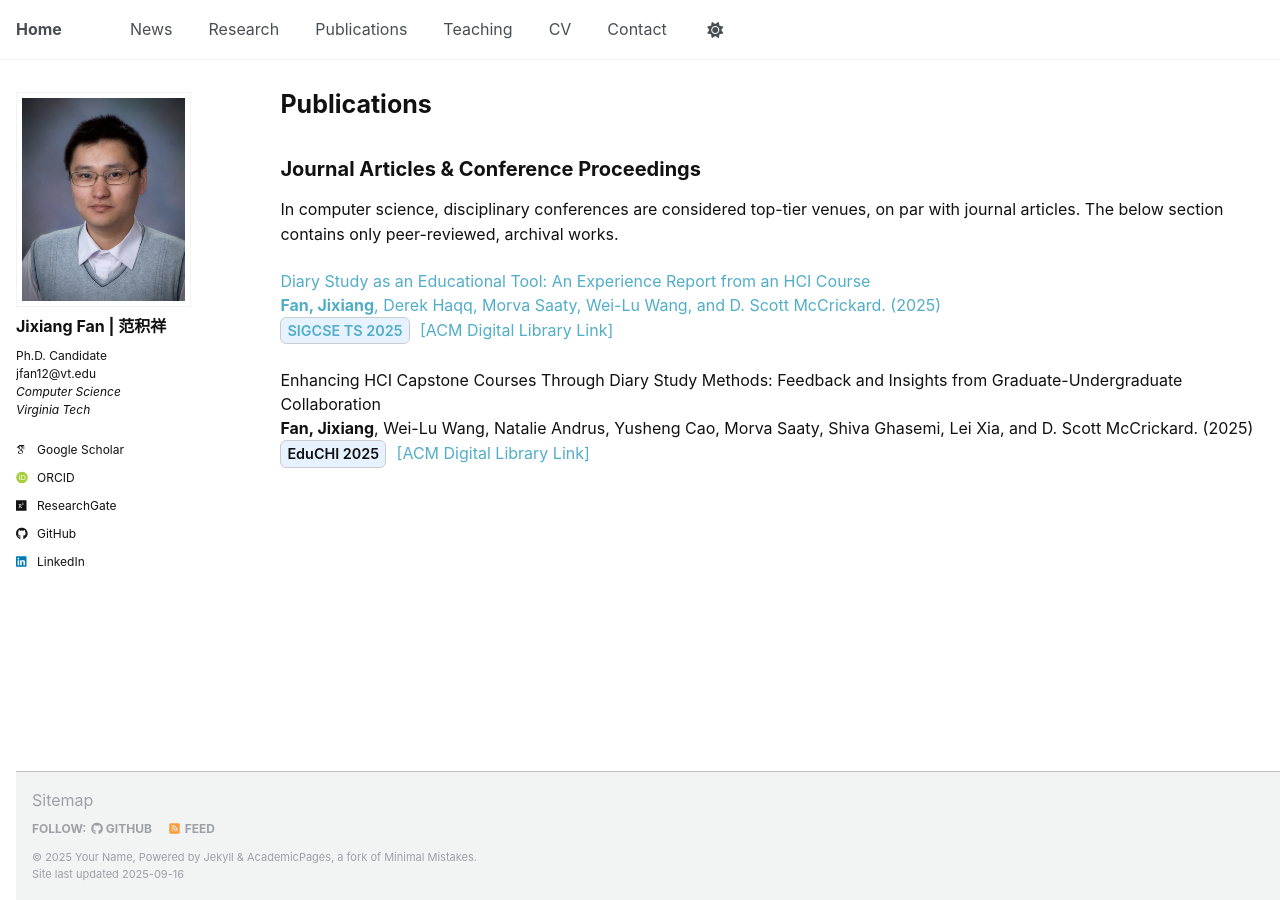
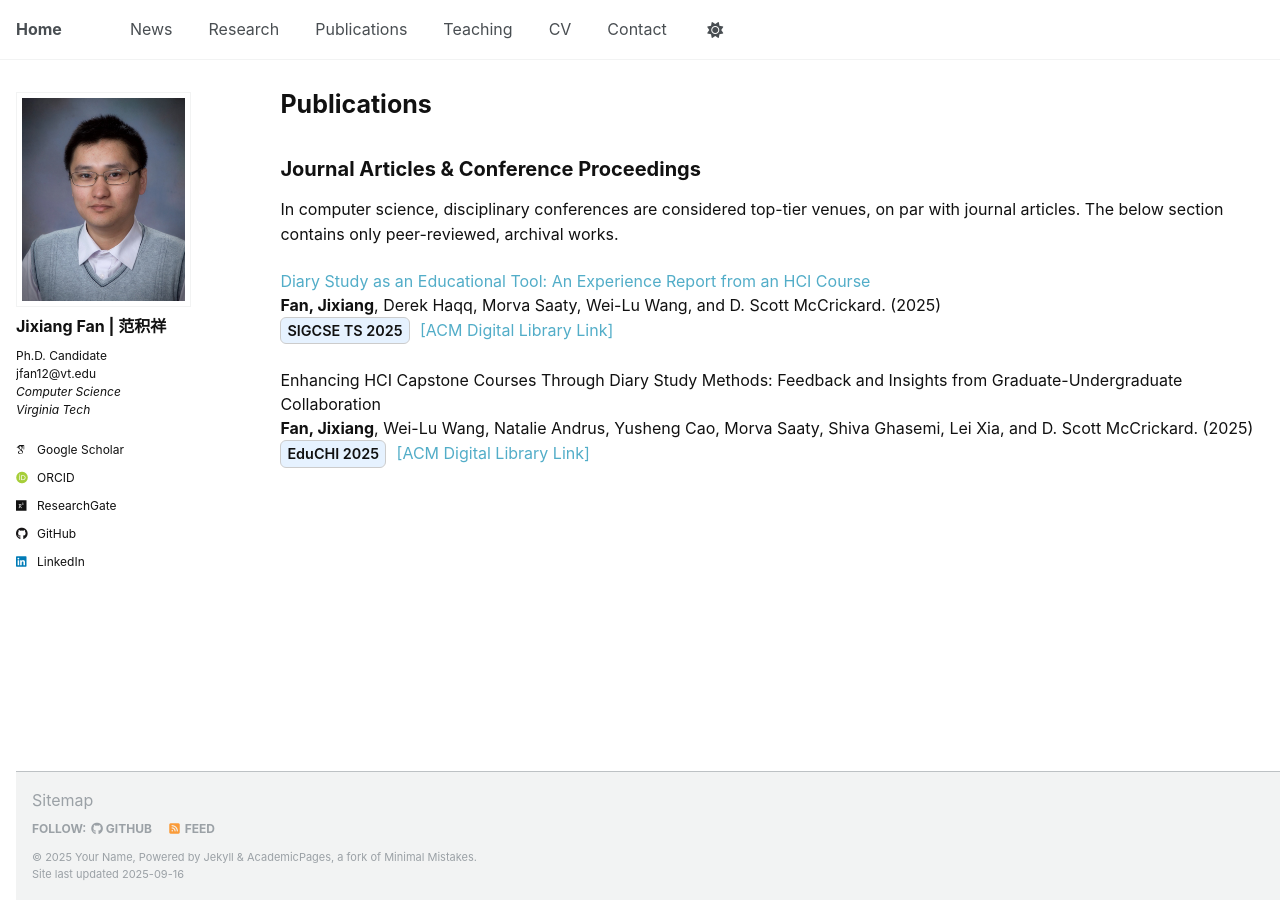
Before and after one commit to JixiangFan/web, a Jekyll site: the page built from _pages/publications.html, in a window 1280 px wide. Built offline with Jekyll 4.4.1, drawn with Linux system fonts in a browser that asks for light colours; some web fonts are replaced.

Commit message:
Update publications.html

```diff
--- a/_pages/publications.html
+++ b/_pages/publications.html
@@ -58,13 +58,18 @@ archival works.
 </p>
 
 <div class="pub-entry">
-<a href="https://dl.acm.org/doi/pdf/10.1145/3641554.3701845">Diary Study as an Educational Tool: An Experience Report from an HCI Course<br>
+<a href="https://dl.acm.org/doi/pdf/10.1145/3641554.3701845">
+  Diary Study as an Educational Tool: An Experience Report from an HCI Course
+</a><br>
+
 <Strong>Fan, Jixiang</Strong>, Derek Haqq, Morva Saaty, Wei-Lu Wang, and D. Scott McCrickard. (2025)<br>
+
 <span style="display:inline-block; padding:2px 6px; font-size:90%;
              font-weight:600; border:1px solid #ccc; border-radius:6px;
              background:#e6f2ff; margin-right:6px;">
   SIGCSE TS 2025
 </span>
+
 <a href="https://dl.acm.org/doi/10.1145/3641554.3701845">[ACM Digital Library Link]</a>
 </div>
 
```
